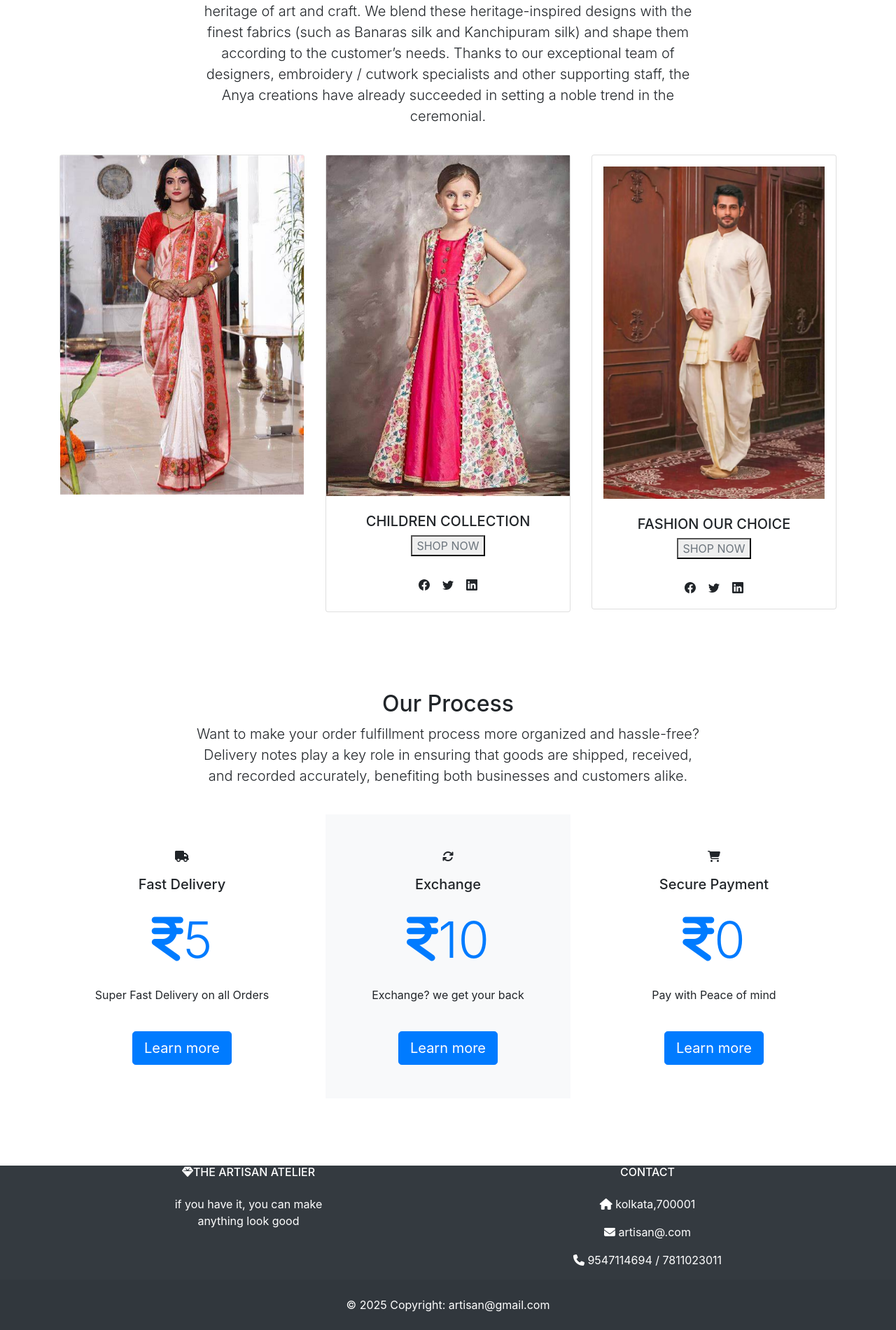
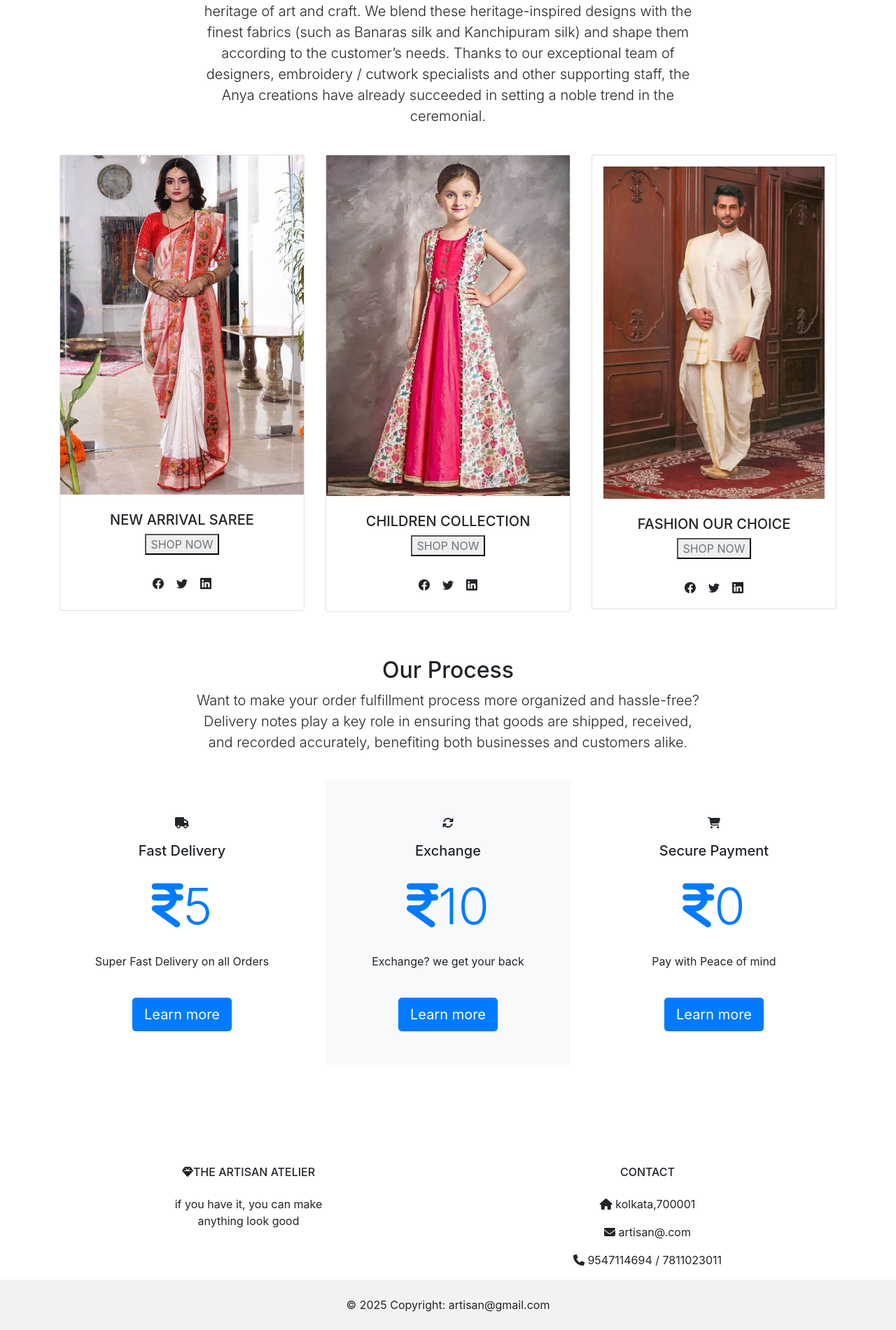
Before and after one commit to arnabg31/pro1, a PHP site: page / in a window 1280 px wide. Shown: the part 707-2608 px from the top of the page at 70% size. Run offline with PHP 8.4, Linux system fonts and the light colour scheme; some libraries are stand-ins or nearby versions; grey boxes are pictures that could not be loaded.

Commit message:
model collection

```diff
--- a/index.php
+++ b/index.php
@@ -218,18 +218,17 @@
                 </div>
             </div>
 
+
+
             <!-- Model Collection -->
+
 
             <div class="row">
                 <div class="col-md-4">
                     <div class="card text-center mb-3">
                         <div class="card-body p-0 pb-4">
-                          <div class="img-flip">
-                        <div class="flip-inner">
-                            <div class="mb-4"><img class="img-fluid" src="image/wsaree.jpg" alt="Front">
-    <img class="flip-back img-fluid" src="image/wsaree2.jpg" alt="Back">
-</div>
-</div>
+                          <div class="img-hover-zoom">
+                            <div class="mb-4"><img class="img-fluid" src="image/wsaree.jpg"></div>
                             <h5 class="fw-bold">NEW ARRIVAL SAREE</h5>
                              <form action="shopnow (2).php" method="get" target="_blank">
                                  <button><div class="text-muted">
@@ -269,7 +268,7 @@
                       <div class="img-hover-zoom">
                         <div class="mb-4"><img class="img-fluid" src="image/kids.jpg"></div>
                         <h5 class="fw-bold">CHILDREN COLLECTION</h5>
-                       <!-- <div class="text-muted">
+                        <!--<div class="text-muted">
                             BOOK NOW
                         </div>-->
                                                      <form action="shopnow (2).php" method="get" target="_blank">
@@ -279,7 +278,6 @@
                                   <!--<form action="shop.php" method="get" target="_blank">
                                 <button class="btn btn-primary btn-lg mt-4" type="submit">SHOP NOW</button>-->
                             </form>
-
                         <div class="d-flex justify-content-center mt-4">
                             <a class="btn btn-sm me-2" href=""><svg class="bi bi-facebook" fill="currentColor"
                                     height="16" viewbox="0 0 16 16" width="16" xmlns="http://www.w3.org/2000/svg">
@@ -309,7 +307,7 @@
                       <div class="img-hover-zoom">
                         <div class="mb-4"><img class="img-fluid" src="image/kurta.jpg"></div>
                         <h5 class="fw-bold">FASHION OUR CHOICE</h5>
-                        <!--<div class="text-muted">
+                       <!-- <div class="text-muted">
                             FIND NOW
                         </div>-->
                                                      <form action="shopnow (2).php" method="get" target="_blank">
@@ -319,7 +317,6 @@
                                   <!--<form action="shop.php" method="get" target="_blank">
                                 <button class="btn btn-primary btn-lg mt-4" type="submit">SHOP NOW</button>-->
                             </form>
-
                         <div class="d-flex justify-content-center mt-4">
                             <a class="btn btn-sm me-2" href=""><svg class="bi bi-facebook" fill="currentColor"
                                     height="16" viewbox="0 0 16 16" width="16" xmlns="http://www.w3.org/2000/svg">
@@ -343,9 +340,6 @@
                     </div>
                 </div>
             </div>
-        </div>
-        </div>
-    </section>
 
 
 
@@ -465,5 +459,4 @@
     <script src="https://stackpath.bootstrapcdn.com/bootstrap/4.4.1/js/bootstrap.min.js"></script>
 
 </body>
-
 </html>
```
